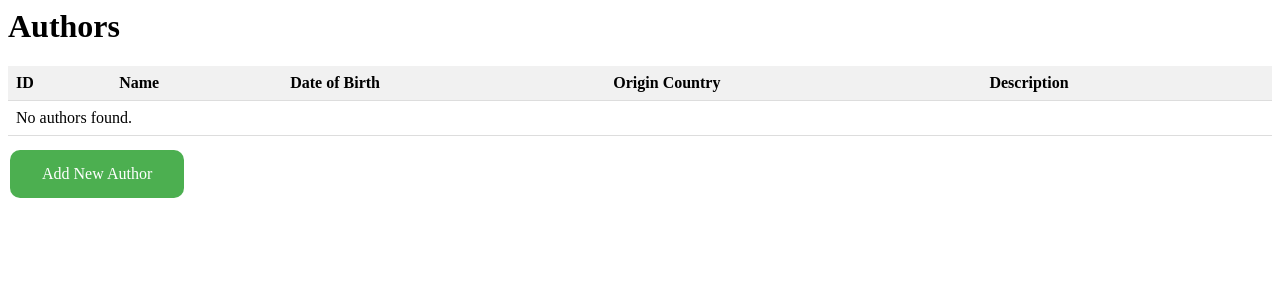
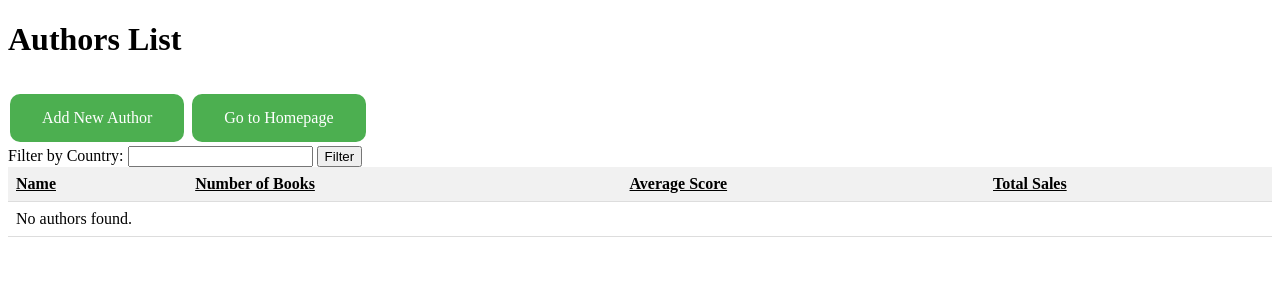
Before and after one commit to Lucas-Maldo/software-architecture, a Django app: page /authors/ in a window 1280 px wide. Shown: the top 300 px of the page. Run offline with Django 5.2, Linux system fonts and the light colour scheme; data that the repository does not hold is empty.

Commit message:
Added a bunch of stuff

```diff
--- a/goodreads/authors/templates/authors/author_detail.html
+++ b/goodreads/authors/templates/authors/author_detail.html
@@ -4,6 +4,7 @@
   <title>{{ author.name }}</title>
   <link rel="stylesheet" href="../../../static/css/styles.css">  </head>
 <body>
+  <a href="{% url 'home' %}" class="add_new_row_btn">Go to Homepage</a>
   <div class="author-details">
     <h1>{{ author.name }}</h1>
     <p><strong>Birth Date:</strong> {{ author.date_birth }}</p>
--- a/goodreads/authors/templates/authors/author_form.html
+++ b/goodreads/authors/templates/authors/author_form.html
@@ -4,6 +4,7 @@
     <title>{% if form.instance.pk %}Edit{% else %}New{% endif %} Author</title>
 </head>
 <body>
+    <a href="{% url 'home' %}" class="add_new_row_btn">Go to Homepage</a>
     <h1>{% if form.instance.pk %}Edit{% else %}New{% endif %} Author</h1>
     <form method="post">
         {% csrf_token %}
--- a/goodreads/authors/templates/authors/index.html
+++ b/goodreads/authors/templates/authors/index.html
@@ -1,32 +1,42 @@
-<h1>Authors</h1>
+<!DOCTYPE html>
+<html>
+<head>
+    <title>Authors List</title>
+</head>
 <link rel="stylesheet" href="../../../static/css/styles.css">
+<body>
+    <h1>Authors List</h1>
+    <a href="{% url 'authors:author_create' %}" class="add_new_row_btn">Add New Author</a>
+    <a href="{% url 'home' %}" class="add_new_row_btn">Go to Homepage</a>
+    <form method="GET" action="{% url 'authors:index' %}">
+        <label for="filter_country">Filter by Country:</label>
+        <input type="text" id="filter_country" name="filter_country" value="{{ filter_country }}">
+        <button type="submit">Filter</button>
+    </form>
+
     <table>
         <thead>
             <tr>
-      <th>ID</th>
-      <th>Name</th>
-      <th>Date of Birth</th>
-      <th>Origin Country</th>
-      <th>Description</th>
+                <th><a href="?sort_by=name">Name</a></th>
+                <th><a href="?sort_by=number_of_books">Number of Books</a></th>
+                <th><a href="?sort_by=average_score">Average Score</a></th>
+                <th><a href="?sort_by=total_sales">Total Sales</a></th>
             </tr>
         </thead>
         <tbody>
-    {% if authors_list %}
-      {% for author in authors_list %}
+            {% for author in authors %}
                 <tr>
-          <td>{{ author.id }}</td>
                     <td><a href="{% url 'authors:author_detail' author.id %}">{{ author.name }}</a></td>
-          <td>{{ author.date_birth }}</td>
-          <td>{{ author.origin_country }}</td>
-          <td>{{ author.description }}</td>
+                    <td>{{ author.number_of_books    }}</td>
+                    <td>{{ author.average_score|floatformat:1 }}</td>
+                    <td>{{ author.total_sales }}</td>
+                </tr>
+            {% empty %}
+                <tr>
+                    <td colspan="4">No authors found.</td>
                 </tr>
             {% endfor %}
-    {% else %}
-      <tr>
-        <td colspan="5">No authors found.</td>
-      </tr>
-    {% endif %}
         </tbody>
     </table>
-
-<a href="{% url 'authors:author_create' %}" class="add_new_row_btn">Add New Author</a>
+</body>
+</html>
--- a/goodreads/authors/urls.py
+++ b/goodreads/authors/urls.py
@@ -10,4 +10,6 @@ urlpatterns = [
     path("new/", views.author_create, name="author_create"),
     path('edit/<int:id>/', views.author_update, name='author_update'),
     path('delete/<int:id>/', views.author_delete, name='author_delete'),
+
+    # path('author_list', views.author_list, name='author_list'),
 ]
--- a/goodreads/authors/views.py
+++ b/goodreads/authors/views.py
@@ -7,10 +7,10 @@ from django.urls import reverse
 from .froms import AuthorForm
 from .models import Author
 
-def index(request):
-    authors_list = Author.objects.all()
-    context = {"authors_list": authors_list}
-    return render(request, "authors/index.html", context)
+# def index(request):
+#     authors_list = Author.objects.all()
+#     context = {"authors_list": authors_list}
+#     return render(request, "authors/index.html", context)
 
 
 def author_detail(request, author_id):
@@ -44,3 +44,28 @@ def author_delete(request, id):
         author.delete()
         return HttpResponseRedirect(reverse("authors:index"))
     return render(request, 'authors/author_delete.html', {'author': author})
+
+def index(request):
+    sort_by = request.GET.get('sort_by', 'name')
+    filter_country = request.GET.get('filter_country', '')
+
+    authors = Author.objects.all()
+
+    if filter_country:
+        authors = authors.filter(country_of_origin__icontains=filter_country)
+
+    if sort_by in ['name', 'number_of_books', 'average_score', 'total_sales']:
+        if sort_by == 'number_of_books':
+            authors = sorted(authors, key=lambda a: a.number_of_books, reverse=True)
+        elif sort_by == 'average_score':
+            authors = sorted(authors, key=lambda a: a.average_score, reverse=True)
+        elif sort_by == 'total_sales':
+            authors = sorted(authors, key=lambda a: a.total_sales, reverse=True)
+        else:
+            authors = authors.order_by(sort_by)
+
+    return render(request, 'authors/index.html', {
+        'authors': authors,
+        'sort_by': sort_by,
+        'filter_country': filter_country,
+    })
--- a/goodreads/books/forms.py
+++ b/goodreads/books/forms.py
@@ -17,6 +17,6 @@ class ReviewForm(forms.ModelForm):
 
     score = forms.IntegerField(
         min_value=1,
-        max_value=5,
+        max_value=10,
         widget=forms.NumberInput(attrs={'placeholder': 'Enter a score between 1 and 5'})
     )
--- a/goodreads/books/templates/books/book_detail.html
+++ b/goodreads/books/templates/books/book_detail.html
@@ -4,6 +4,7 @@
   <title>{{ book.name }}</title>
   <link rel="stylesheet" href="../../../static/css/styles.css">  </head>
 <body>
+  <a href="{% url 'home' %}" class="add_new_row_btn">Go to Homepage</a>
   <div class="author-details">
     <h1>{{ book.name }}</h1>
     <p><strong>Author:</strong> {{ book.author.name }}</p>
--- a/goodreads/books/templates/books/book_form.html
+++ b/goodreads/books/templates/books/book_form.html
@@ -4,6 +4,7 @@
     <title>{% if form.instance.pk %}Edit{% else %}New{% endif %} Book</title>
 </head>
 <body>
+    <a href="{% url 'home' %}" class="add_new_row_btn">Go to Homepage</a>
     <h1>{% if form.instance.pk %}Edit{% else %}New{% endif %} Book</h1>
     <form method="post">
         {% csrf_token %}
--- a/goodreads/books/templates/books/book_list.html
+++ b/goodreads/books/templates/books/book_list.html
@@ -7,7 +7,8 @@
 <body>
 
     <h1>Books</h1>
-
+    <a href="{% url 'home' %}" class="add_new_row_btn">Go to Homepage</a>
+    <a href="{% url 'books:top_rated_books' %}" class="add_new_row_btn">View top 10 books</a>
     <table>
     <thead>
         <tr>
--- a/goodreads/books/templates/books/review_form.html
+++ b/goodreads/books/templates/books/review_form.html
@@ -4,6 +4,7 @@
     <title>Create Review for {{ book.name }}</title>
 </head>
 <body>
+    <a href="{% url 'home' %}" class="add_new_row_btn">Go to Homepage</a>
     <h1>Create Review for "{{ book.name }}"</h1>
     <form method="post">
         {% csrf_token %}
--- a/goodreads/books/urls.py
+++ b/goodreads/books/urls.py
@@ -11,11 +11,9 @@ urlpatterns = [
     path('edit/<int:id>/', views.book_update, name='book_update'),
     path('delete/<int:id>/', views.book_delete, name='book_delete'),
 
-    # path("review/new/", views.review_create, name="review_create"),
-    # path('review/edit/<int:id>/', views.review_update, name='review_update'),
-    # path('review/delete/<int:id>/', views.review_delete, name='review_delete'),
-
     path('<int:id>/review/new/', views.review_create, name='review_create'),
     path('<int:book_id>/review/<int:review_id>/edit/', views.review_update, name='review_update'),
     path('<int:book_id>/review/<int:review_id>/delete/', views.review_delete, name='review_delete'),
+
+    path('top-rated-books/', views.top_rated_books, name='top_rated_books'),
 ]
```
Also changed, not shown: goodreads/authors/models.py (+13 -0 lines), goodreads/books/models.py (+3 -4 lines), goodreads/books/templates/books/top_rated_books.html (added, +49 -0 lines), goodreads/books/views.py (+19 -5 lines), goodreads/books/migrations/0002_alter_book_author.py (added), goodreads/books/migrations/0003_alter_review_book.py (added), goodreads/books/migrations/0004_alter_sale_book.py (added). Lines whose indentation alone changed are shown as unchanged.
